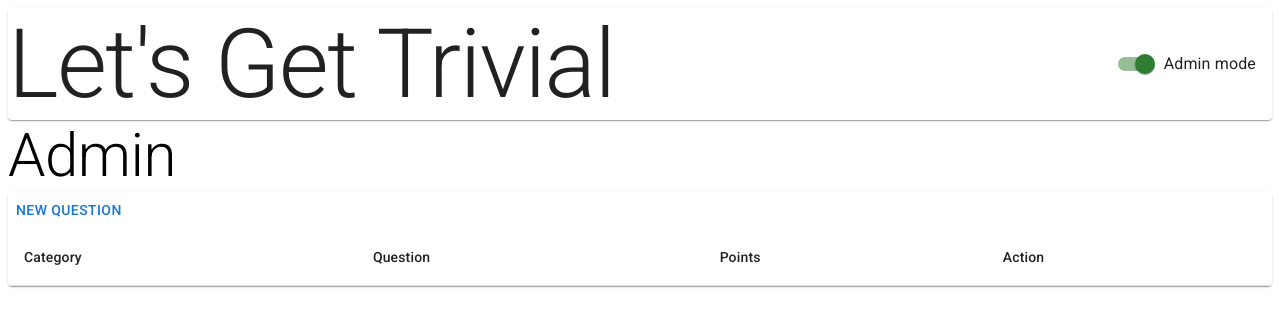
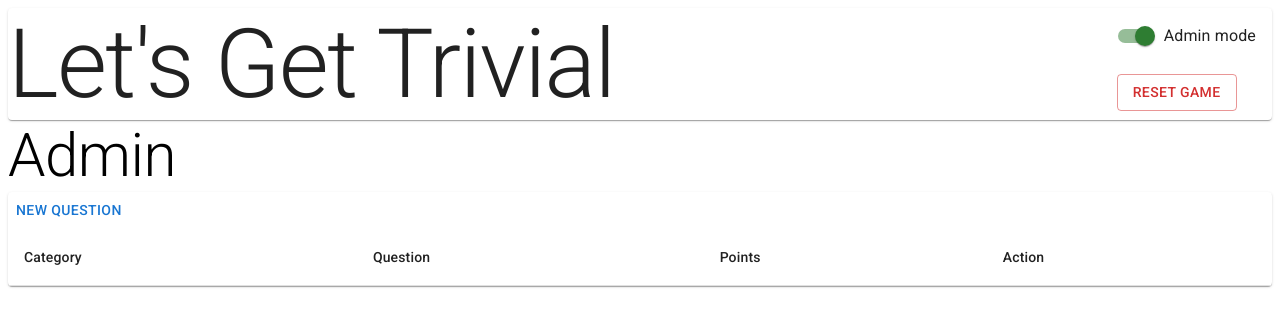
Before and after one commit to leovolving/trivia, a React (Create React App) app: page / in a window 1280 px wide. Shown: the top 326 px of the page. Built offline with nearby package versions, Linux system fonts and the light colour scheme.

Commit message:
reset game

```diff
--- a/src/App.js
+++ b/src/App.js
@@ -1,5 +1,11 @@
 import { useState, useEffect } from "react";
-import { Card, FormControlLabel, Switch, Typography } from "@mui/material";
+import {
+  Button,
+  Card,
+  FormControlLabel,
+  Switch,
+  Typography,
+} from "@mui/material";
 
 import { Admin, Game } from "./pages";
 
@@ -21,19 +27,44 @@ const App = () => {
   const [isAdmin, setAdmin] = useState(true);
   const [questions, setQuestions] = useStorageState([], "questions");
   const [categories, setCategories] = useStorageState([], "categories");
+
   const toggleAdmin = () => {
     setAdmin(!isAdmin);
   };
+
+  const resetGame = () => {
+    const resetWarning =
+      "Resetting game will mark all questions as unanswered. Are you sure?";
+
+    if (!window.confirm(resetWarning)) return null;
+
+    setQuestions(questions.map((q) => ({ ...q, isAnswered: false })));
+  };
+
   return (
     <>
       <Card className="app-card">
         <Typography variant="h1">Let's Get Trivial</Typography>
-        <FormControlLabel
-          control={
-            <Switch checked={isAdmin} onChange={toggleAdmin} color="success" />
-          }
-          label="Admin mode"
-        />
+        <div className="app-card-controls">
+          <FormControlLabel
+            control={
+              <Switch
+                checked={isAdmin}
+                onChange={toggleAdmin}
+                color="success"
+              />
+            }
+            label="Admin mode"
+          />
+          <Button
+            type="button"
+            onClick={resetGame}
+            color="error"
+            variant="outlined"
+          >
+            Reset game
+          </Button>
+        </div>
       </Card>
       {isAdmin ? (
         <Admin
--- a/src/index.css
+++ b/src/index.css
@@ -1,6 +1,13 @@
 .app-card {
     display: flex;
     justify-content: space-between;
+}
+
+.app-card-controls {
+    display: flex;
+    flex-direction: column;
+    justify-content: space-around;
+    align-items: flex-start;
 }
 
 .normalized-ul {
```
